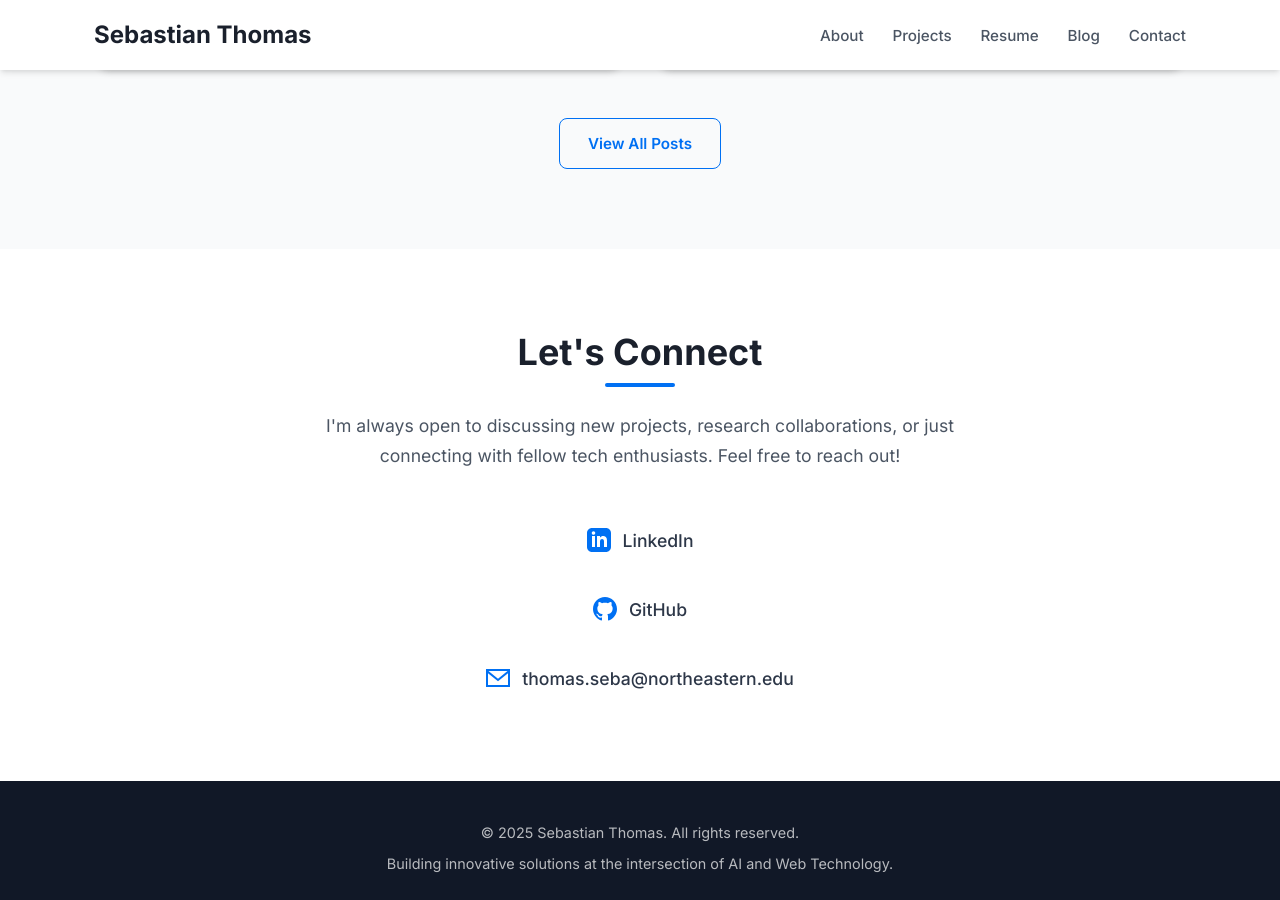
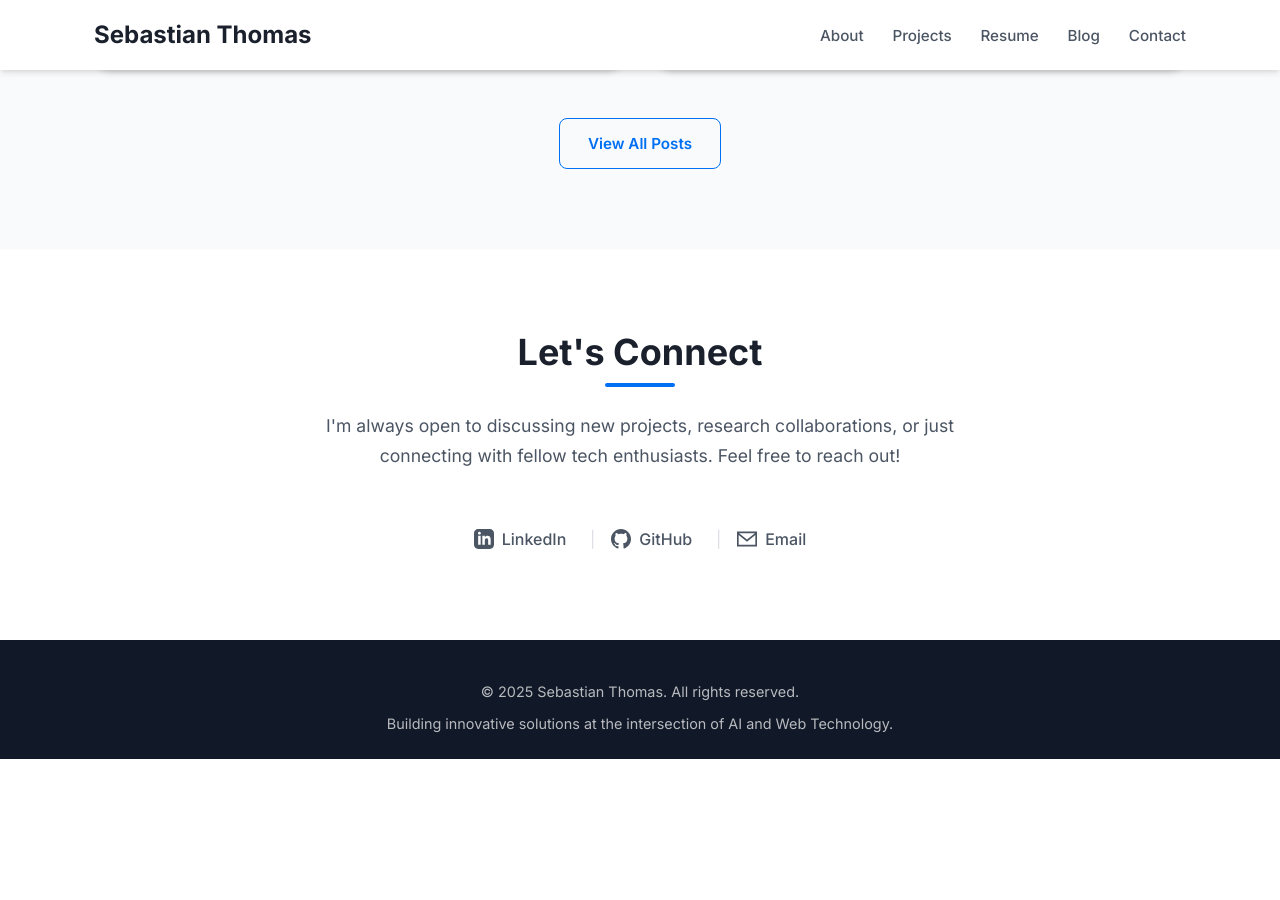
Before and after one commit to seb-thoms/seb-thoms.github.io, a Jekyll site: the page built from index.html, in a window 1280 px wide and 900 px high, scrolled down 4842 px. Built offline with Jekyll 4.4.1, drawn with Linux system fonts in a browser that asks for light colours; after the commit the page ends 5601 px from its top, so only the background shows below that.

Commit message:
updating css for contacts

```diff
--- a/assets/css/style.css
+++ b/assets/css/style.css
@@ -815,31 +815,46 @@ ul, ol {
 }
 .contact-links {
   display: flex;
-  flex-direction: column;
+  flex-direction: row; /* Change to row for horizontal layout */
+  flex-wrap: wrap;    /* Allow wrapping on smaller screens if needed */
+  justify-content: center; /* Center the group of links */
   align-items: center;
-  gap: 1.5rem;
-  margin-top: 2rem;
+  gap: 1rem; /* Adjust gap between links and separators */
+  margin-top: 2.5rem; /* Increased top margin slightly */
 }
+
 .contact-link {
-  font-size: 1.1rem;
+  /* Existing styles are mostly fine, ensure display is inline-flex */
+  display: inline-flex;
+  align-items: center;
+  gap: 0.5rem; /* Reduced gap between icon and text for a tighter look */
+  font-size: 1rem; /* Adjusted font size slightly */
   font-weight: 500;
-  color: var(--secondary-color-light);
-  display: flex;
-  align-items: center;
-  gap: 0.75rem;
-  padding: 0.5rem 1rem;
-  border-radius: var(--border-radius-md);
-  transition: color 0.2s ease, background-color 0.2s ease;
+  color: var(--text-color-secondary); /* Use secondary text color for less emphasis than primary links */
+  padding: 0.5rem 0; /* Remove horizontal padding if separators handle spacing */
+  border-radius: 0; /* Remove border-radius if it was for a button-like look */
+  background-color: transparent; /* Ensure no background from previous styles */
+  text-decoration: none;
+  transition: color 0.2s ease;
 }
+
 .contact-link:hover {
   color: var(--primary-color);
-  background-color: color-mix(in srgb, var(--primary-color) 10%, transparent);
+  background-color: transparent; /* No background on hover */
 }
-.contact-icon {
-  font-weight: bold;
-  width: 24px;
-  text-align: center;
-  color: var(--primary-color);
+
+.contact-icon svg {
+  width: 20px;  /* Slightly smaller icons for inline look */
+  height: 20px;
+  fill: currentColor;
+}
+
+/* Styling for the separator (if added via CSS) */
+.contact-link:not(:last-child)::after {
+  content: "|"; /* Or "•" or other symbol */
+  margin-left: 1rem; /* Space after the link, before the separator */
+  color: var(--border-color-medium); /* Color for the separator */
+  font-weight: 300; /* Make it lighter */
 }
 
 /* --- Footer --- */
--- a/index.html
+++ b/index.html
@@ -237,22 +237,27 @@ title: Home      # Sets the page.title variable for the <title> tag
         <div class="contact-links">
             <a href="https://www.linkedin.com/in/sebastian-thomas-39b453177/" class="contact-link" target="_blank" rel="noopener noreferrer">
                 <span class="contact-icon linkedin-icon">
+
                     <svg xmlns="http://www.w3.org/2000/svg" width="24" height="24" viewBox="0 0 24 24" fill="currentColor"><path d="M19 0h-14c-2.761 0-5 2.239-5 5v14c0 2.761 2.239 5 5 5h14c2.762 0 5-2.239 5-5v-14c0-2.761-2.238-5-5-5zm-11 19h-3v-11h3v11zm-1.5-12.268c-.966 0-1.75-.79-1.75-1.764s.784-1.764 1.75-1.764 1.75.79 1.75 1.764-.783 1.764-1.75 1.764zm13.5 12.268h-3v-5.604c0-3.368-4-3.113-4 0v5.604h-3v-11h3v1.765c1.396-2.586 7-2.777 7 2.476v6.759z"/></svg>
+
                 </span>
                 LinkedIn
             </a>
             <a href="https://github.com/seb-thoms" class="contact-link" target="_blank" rel="noopener noreferrer">
                 <span class="contact-icon github-icon">
+
                     <svg xmlns="http://www.w3.org/2000/svg" width="24" height="24" viewBox="0 0 24 24" fill="currentColor"><path d="M12 0c-6.626 0-12 5.373-12 12 0 5.302 3.438 9.8 8.207 11.387.599.111.793-.261.793-.577v-2.234c-3.338.726-4.033-1.416-4.033-1.416-.546-1.387-1.333-1.756-1.333-1.756-1.089-.745.083-.729.083-.729 1.205.084 1.839 1.237 1.839 1.237 1.07 1.834 2.807 1.304 3.492.997.107-.775.418-1.305.762-1.604-2.665-.305-5.467-1.334-5.467-5.931 0-1.311.469-2.381 1.236-3.221-.124-.303-.535-1.524.117-3.176 0 0 1.008-.322 3.301 1.23.957-.266 1.983-.399 3.003-.404 1.02.005 2.047.138 3.006.404 2.291-1.552 3.297-1.23 3.297-1.23.653 1.653.242 2.874.118 3.176.77.84 1.235 1.91 1.235 3.221 0 4.609-2.807 5.624-5.479 5.921.43.372.823 1.102.823 2.222v3.293c0 .319.192.694.801.576 4.765-1.589 8.199-6.086 8.199-11.386 0-6.627-5.373-12-12-12z"/></svg>
+
                 </span>
                 GitHub
             </a>
             <a href="mailto:thomas.seba@northeastern.edu" class="contact-link">
                 <span class="contact-icon email-icon">
+
                     <svg xmlns="http://www.w3.org/2000/svg" width="24" height="24" viewBox="0 0 24 24" fill="currentColor"><path d="M0 3v18h24v-18h-24zm21.518 2l-9.518 7.713-9.518-7.713h19.036zm-19.518 14v-11.817l10 8.104 10-8.104v11.817h-20z"/></svg>
+
                 </span>
-                thomas.seba@northeastern.edu
+                Email
             </a>
         </div>
-    </div>
 </section>
```
